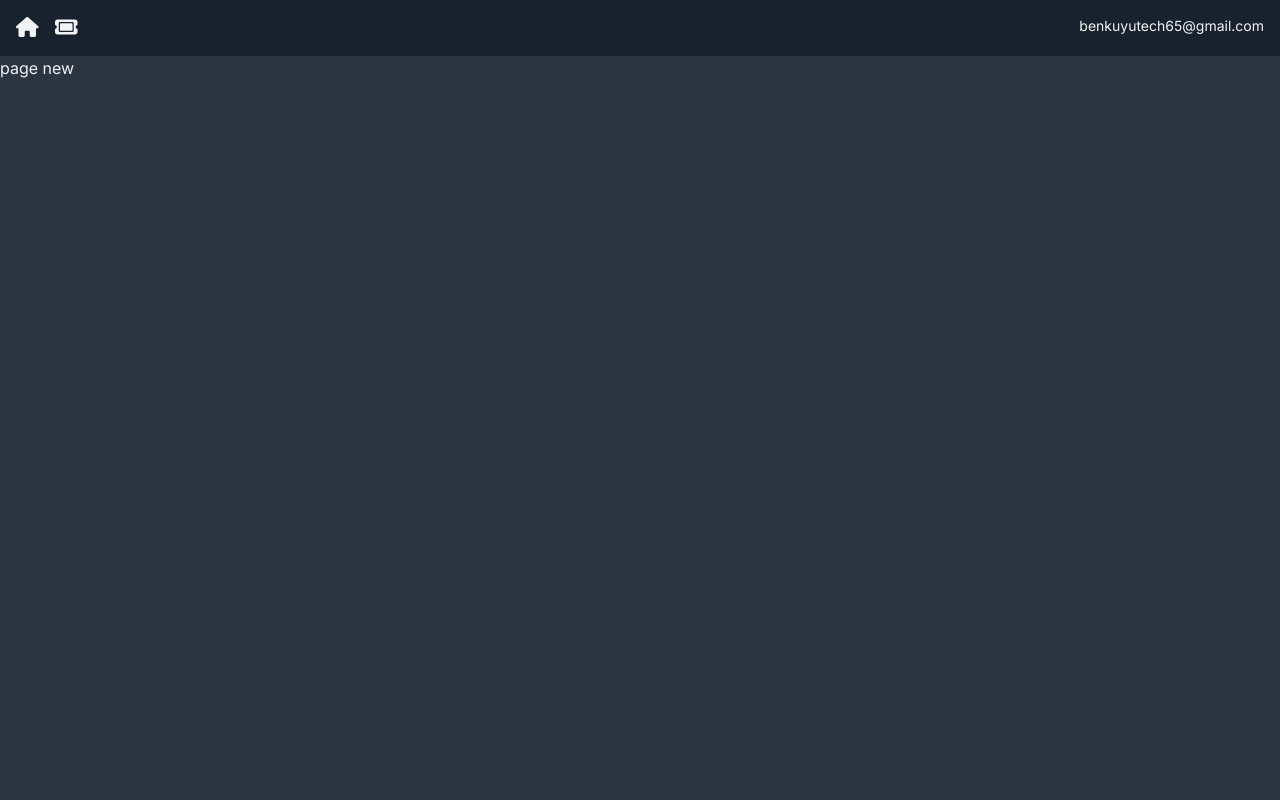
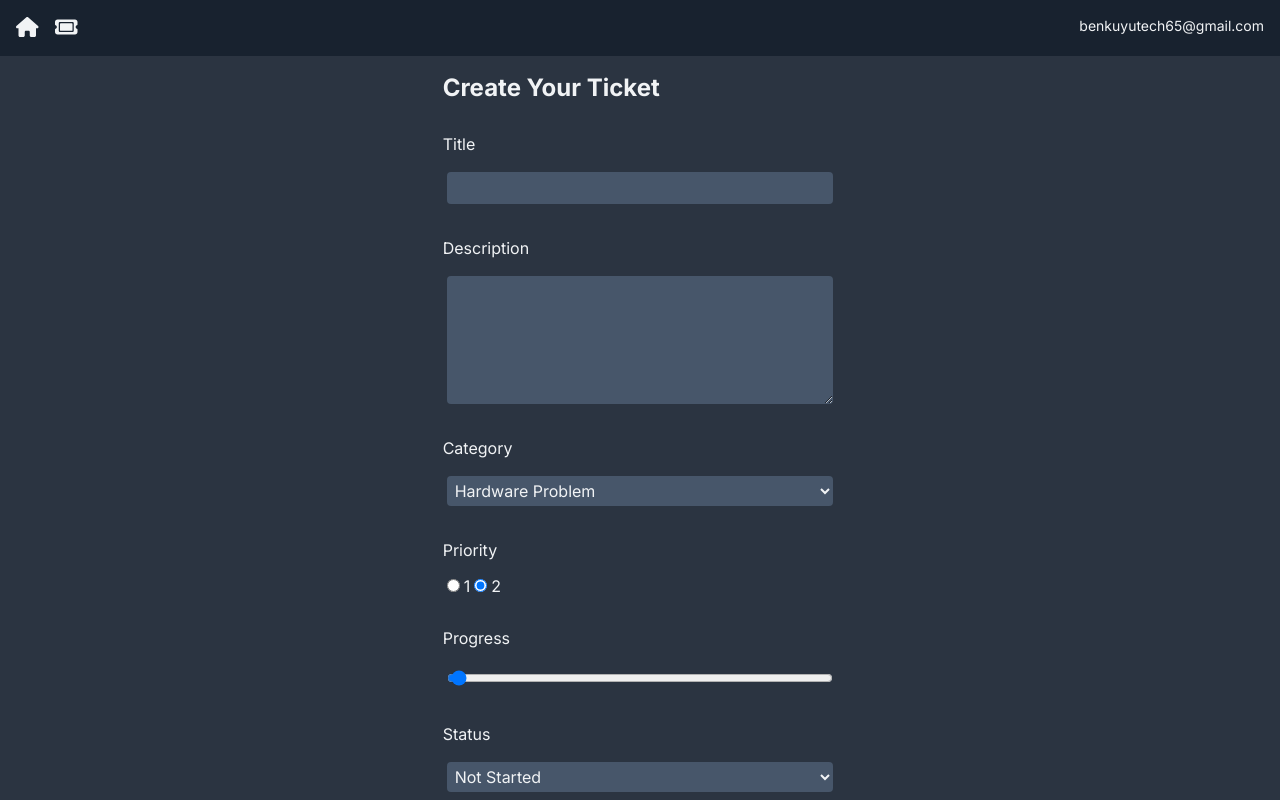
Before and after one commit to Benk513/ticketing-app, a Next.js app: page /ticketpage/new in a window 1280 px wide. Built offline with nearby package versions, Linux system fonts and the light colour scheme.

Commit message:
i have successfully developped the feedback section with the post request

```diff
--- /dev/null
+++ b/app/(components)/TicketForm.jsx
@@ -0,0 +1,126 @@
+"use client";
+import { useRouter } from "next/navigation"
+import React, {useState} from "react"
+const TicketForm = () => {
+
+
+    const router = useRouter()
+
+    const handleChange = (e) => {
+        const value = e.target.value;
+        const name = e.target.name;
+
+        setFormData((prevState) => {
+            return { ...prevState, [name]: value }
+
+        });
+    };
+
+    const handleSubmit =async (e) => {
+        e.preventDefault();
+        const res = await fetch("/ticketing-app/app/api/Tickets", {
+            method: "POST",
+            body: JSON.stringify({ formData }),
+            "content-type": "application/json",
+        })
+
+        if (!res.ok) {
+            throw new Error("Failed to create Ticket")
+        }
+
+
+        router.refresh()
+        router.push("/")
+
+    };
+
+    const startingTicketData = {
+        title: "",
+        description: "",
+        priority: 1,
+        progress: 0,
+        status: "not started",
+        category: "Hardware Problem",
+    };
+
+    const [formData, setFormData] = useState(startingTicketData);
+
+    return <div className="flex justify-center">
+        <form action=""
+            className="flex flex-col gap-3 lg:w-1/3"
+        onSubmit={handleSubmit}>
+            <h3>Create Your Ticket</h3>
+            <label htmlFor="">Title</label>
+            <input
+                type="text"
+                name="title"
+                id="title"
+                onChange={handleChange}
+                required={true}
+                value={formData.title}
+                />
+            <label htmlFor="">Description</label>
+            <textarea
+
+                name="description"
+                id="description"
+                onChange={handleChange}
+                required={true}
+                value={formData.description}
+                 rows="5"
+                />
+
+            <label htmlFor="">Category</label>
+            <select name="category" value={formData.category} onChange={handleChange}>
+                <option value="Hardware Problem"> Hardware Problem</option>
+                <option value="Hardware Problem"> Software Problem</option>
+                <option value="Hardware Problem"> Project</option>
+            </select>
+
+            <label>Priority</label>
+            <div>
+                <input
+                    type="text"
+                    id="priority-1"
+                    name="priority"
+                    type="radio"
+                    onChange={handleChange}
+                    value={1}
+                    checked={formData.priority == 1}
+                />
+                <label htmlFor="">1</label>
+
+                <input
+                    type="text"
+                    id="priority-2"
+                    name="priority"
+                    type="radio"
+                    onChange={handleChange}
+                    value={2}
+                    checked={formData.priority == 1}
+                />
+                <label htmlFor="">2</label>
+
+
+
+            </div>
+
+            <label htmlFor="">Progress</label>
+            <input type="range" name="progress" id="progress" min="0" max="100" value={formData.progress} onChange={handleChange} />
+
+            <label htmlFor="status">Status</label>
+            <select name="status" value={formData.status} onChange={handleChange} >
+                <option value="not started">Not Started</option>
+                <option value="started">Started</option>
+                <option value="done">Done</option>
+            </select>
+
+            <input type="submit" className="btn" value="Create Ticket" />
+
+      </form>
+  </div>
+}
+
+export default TicketForm
+
+// if u want to behave like client side js , use client
--- /dev/null
+++ b/app/(models)/Ticket.js
@@ -0,0 +1,22 @@
+import mongoose,{Schema} from "mongoose";
+
+
+mongoose.connect(process.env.MONGODB_URI);
+mongoose.Promise = global.Promise;
+
+
+const ticketSchema = new Schema(
+    {
+        title: String,
+        description: String,
+        category: String,
+        priority: Number,
+        progress: Number,
+        status: String,
+        active:Boolean,
+    },
+    {timestamp:true}
+)
+
+const Ticket = mongoose.models.Ticket || mongoose.model("Ticket", ticketSchema)
+export default Ticket;
--- /dev/null
+++ b/app/api/feedback/route.js
@@ -0,0 +1,18 @@
+import { NextResponse } from "next/server";
+
+export async function POST(request) {
+
+    const data = await request.formData()
+
+    const name = data.get('name');
+    const email = data.get('email');
+    const message = data.get('message');
+    console.log("data :" ,data)
+
+
+
+    return NextResponse.json({name, email, message })
+}
+
+
+// the lesson i have learnt is that whenever you try to senddata from forms , always use formData() as it ios
--- a/app/page.js
+++ b/app/page.js
@@ -1,14 +1,15 @@
-import Image from "next/image";
 import TicketCard from "./(components)/TicketCard";
 
 export default function Home() {
   return (
-    <>
-    <h1>Hello from Ben Kuyu</h1>
+    <div className="lg:p-5">
+      <div className="grid lg:grid-cols-3 xl:grid-cols-4">
     <TicketCard/>
     <TicketCard/>
 
-    </>
+      </div>
+
+    </div>
 
   );
 }
--- a/app/ticketpage/[id]/page.jsx
+++ b/app/ticketpage/[id]/page.jsx
@@ -1,9 +1,8 @@
+ import TicketForm from '@/app/(components)/TicketForm'
 import React from 'react'
 
 const page = ({params}) => {
-  return (
-      <div>page { params.id}</div>
-  )
+ return <TicketForm/>
 }
 
 export default page
--- a/package.json
+++ b/package.json
@@ -11,6 +11,8 @@
   "dependencies": {
     "@fortawesome/free-solid-svg-icons": "^6.5.2",
     "@fortawesome/react-fontawesome": "^0.2.2",
+    "mongodb": "^6.8.0",
+    "mongoose": "^8.5.0",
     "next": "14.2.4",
     "react": "^18",
     "react-dom": "^18"
```
Also changed, not shown: 1 other file (tests, documents, lock files or other folders).
